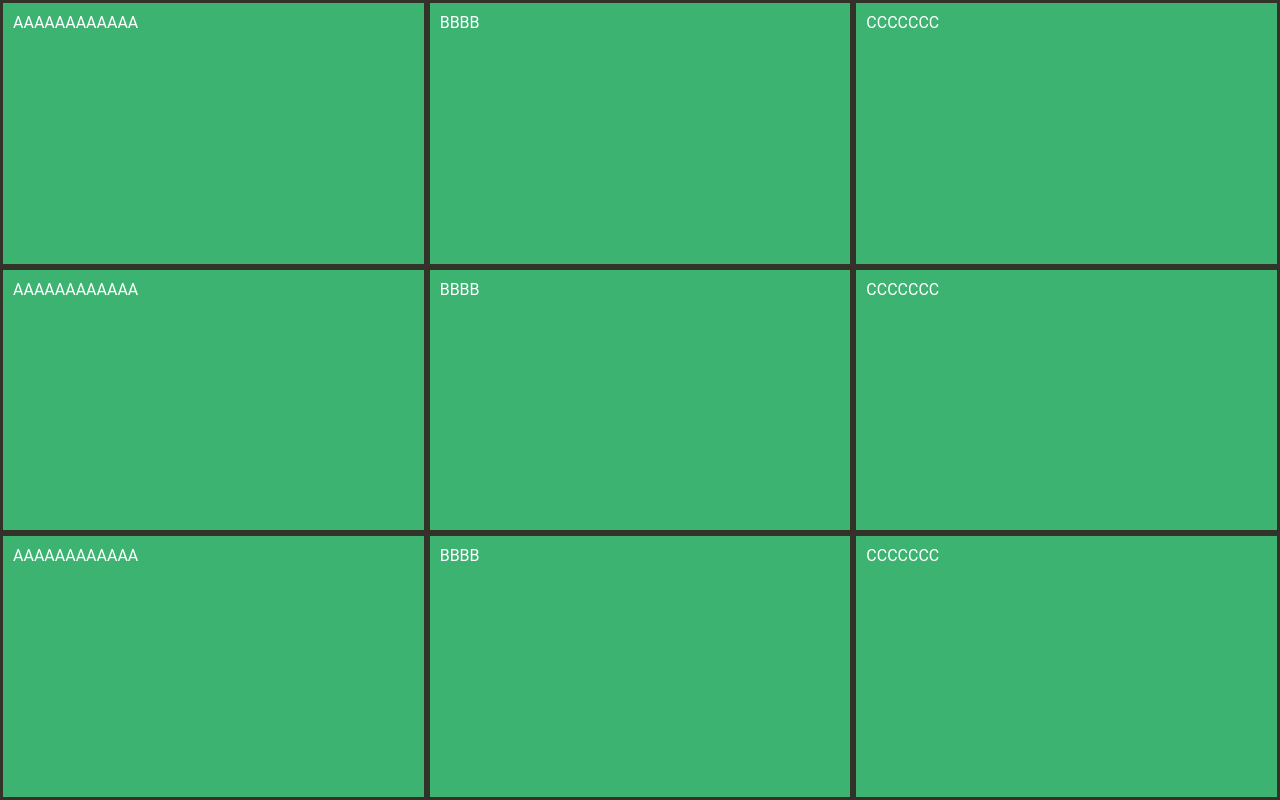
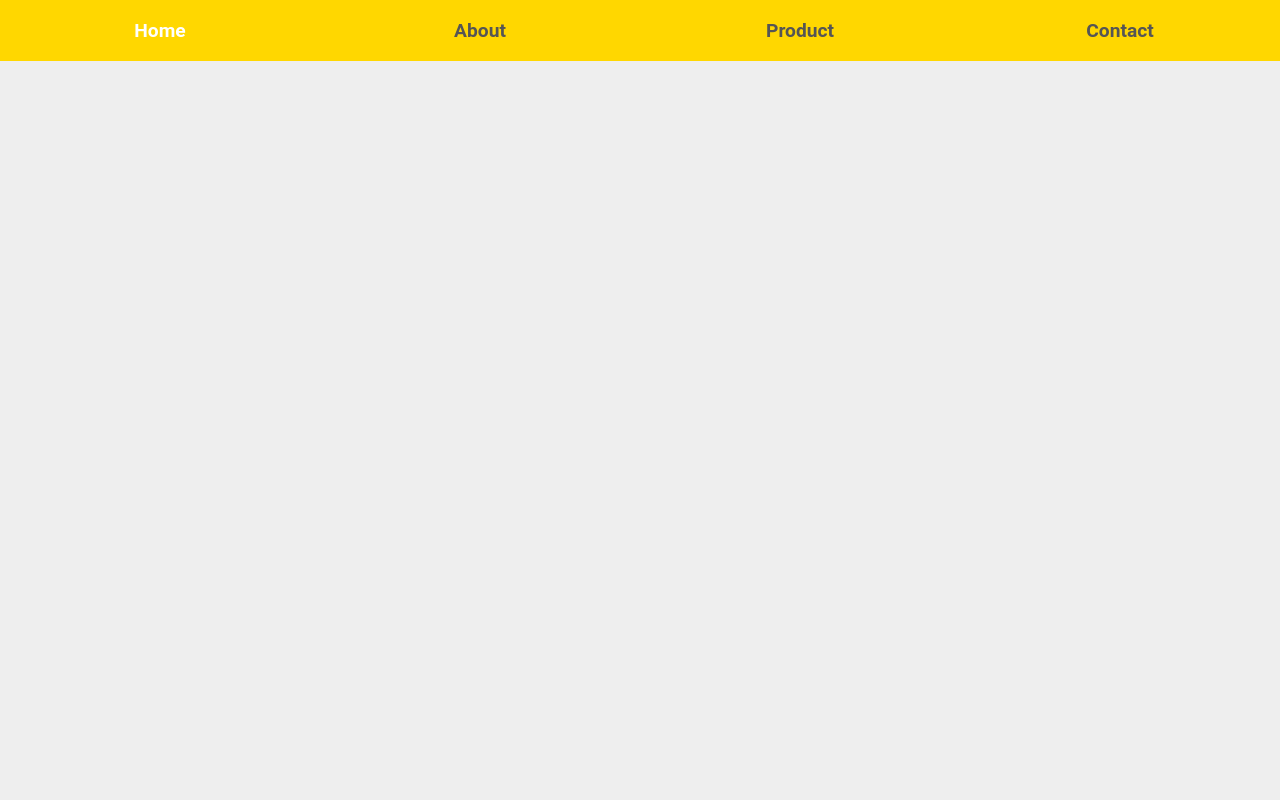
Before and after one commit to JongyunHa/flex-grid, a React (Create React App) app: page / in a window 1280 px wide. Built offline with nearby package versions, Linux system fonts and the light colour scheme.

Commit message:
Flex Ui #1 Menu

```diff
--- a/src/App.tsx
+++ b/src/App.tsx
@@ -1,12 +1,12 @@
-import React from 'react';
-import Flex from "./components/chapther1";
+import React from "react";
+import Menu from "./components/chapter2/Menu";
 
 function App() {
-  return (
-      <>
-          <Flex/>
-      </>
-  )
+    return (
+        <div>
+            <Menu />
+        </div>
+    );
 }
 
 export default App;
--- /dev/null
+++ b/src/components/chapter2/Menu.tsx
@@ -0,0 +1,32 @@
+import React from "react";
+import "../default.css";
+import "./ui.css";
+
+const Menu = () => {
+    return (
+        <ul className="menu">
+            <li className="menu-item">
+                <a href="#" className="menu-link">
+                    Home
+                </a>
+            </li>
+            <li className="menu-item">
+                <a href="#" className="menu-link">
+                    About
+                </a>
+            </li>
+            <li className="menu-item">
+                <a href="#" className="menu-link">
+                    Product
+                </a>
+            </li>
+            <li className="menu-item">
+                <a href="#" className="menu-link">
+                    Contact
+                </a>
+            </li>
+        </ul>
+    );
+};
+
+export default Menu;
--- /dev/null
+++ b/src/components/chapter2/ui.css
@@ -0,0 +1,33 @@
+/* menu */
+.menu {
+  display: flex;
+}
+.menu-item {
+  /* flex grow 보다 width를 사용하는걸 추천함!
+   * ie11 에서 flex에 작은 버그가 있기 때문에 */
+  /* flex-grow: 1; */
+  width: 25%;
+  background: gold;
+  transition: 0.5s;
+}
+
+.menu-item:hover {
+  /* flex-grow: 1.5; */
+  width: 35%;
+  background: crimson;
+}
+
+.menu-link {
+  display: block;
+  padding: 1em;
+  font-size: 1.2rem;
+  font-weight: bold;
+  color: #555;
+  /* a 태그의 밑줄 제거 */
+  text-decoration: none;
+  text-align: center;
+}
+
+.menu-link:hover {
+  color: white;
+}
--- a/src/components/chapther1/index.css
+++ /dev/null
@@ -1,42 +0,0 @@
-.flex-container {
-    display: flex;
-    flex-direction: column;
-    min-height: 100vh;
-    /*border: 10px solid red;*/
-}
-
-.flex-item {
-    flex: 1 1 auto;
-}
-.flex-item:nth-child(1) {
-    /*width: 20%;*/
-    /*flex: 1;*/
-    /*flex: 0 1 20%;*/
-}
-.flex-item:nth-child(2) {
-    /*flex: 3;*/
-    /*width: 60%;*/
-    /*flex: 0 1 60%*/
-}
-
-.flex-item:nth-child(3) {
-    /*width: 20%;*/
-    /*flex: 0 1 20%*/
-}
-
-@media (min-width: 600px) {
-    .flex-container {
-        flex-direction: row;
-        flex-wrap: wrap;
-    }
-    .flex-item {
-        width: 50%;
-        /*flex: 0 1 auto;*/
-    }
-}
-
-@media (min-width: 900px) {
-    .flex-item {
-        width: 33%;
-    }
-}
--- a/src/components/chapther1/index.tsx
+++ /dev/null
@@ -1,26 +0,0 @@
-import React from "react";
-import "./default.css"
-import "./index.css"
-
-
-
-
-const Flex = () => {
-    return (
-        <body>
-            <div className="flex-container">
-                <div className="flex-item">AAAAAAAAAAAA</div>
-                <div className="flex-item">BBBB</div>
-                <div className="flex-item">CCCCCCC</div>
-                <div className="flex-item">AAAAAAAAAAAA</div>
-                <div className="flex-item">BBBB</div>
-                <div className="flex-item">CCCCCCC</div>
-                <div className="flex-item">AAAAAAAAAAAA</div>
-                <div className="flex-item">BBBB</div>
-                <div className="flex-item">CCCCCCC</div>
-            </div>
-        </body>
-    )
-}
-
-export default Flex;
```
Also changed, not shown: src/components/chapter1/index.css (added, +15 -0 lines), src/components/chapter1/index.tsx (added, +23 -0 lines), src/index.tsx (+5 -6 lines), src/components/default.css (renamed from src/components/chapther1/default.css).
